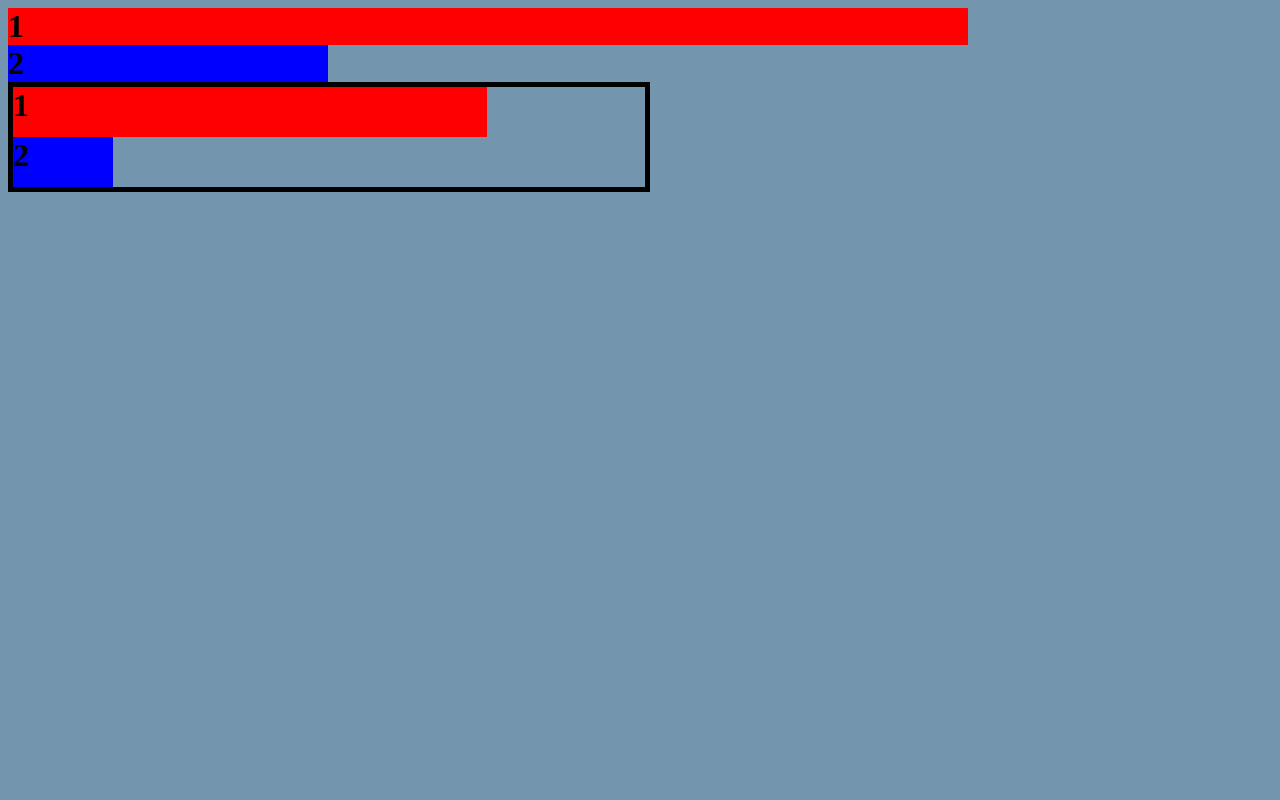
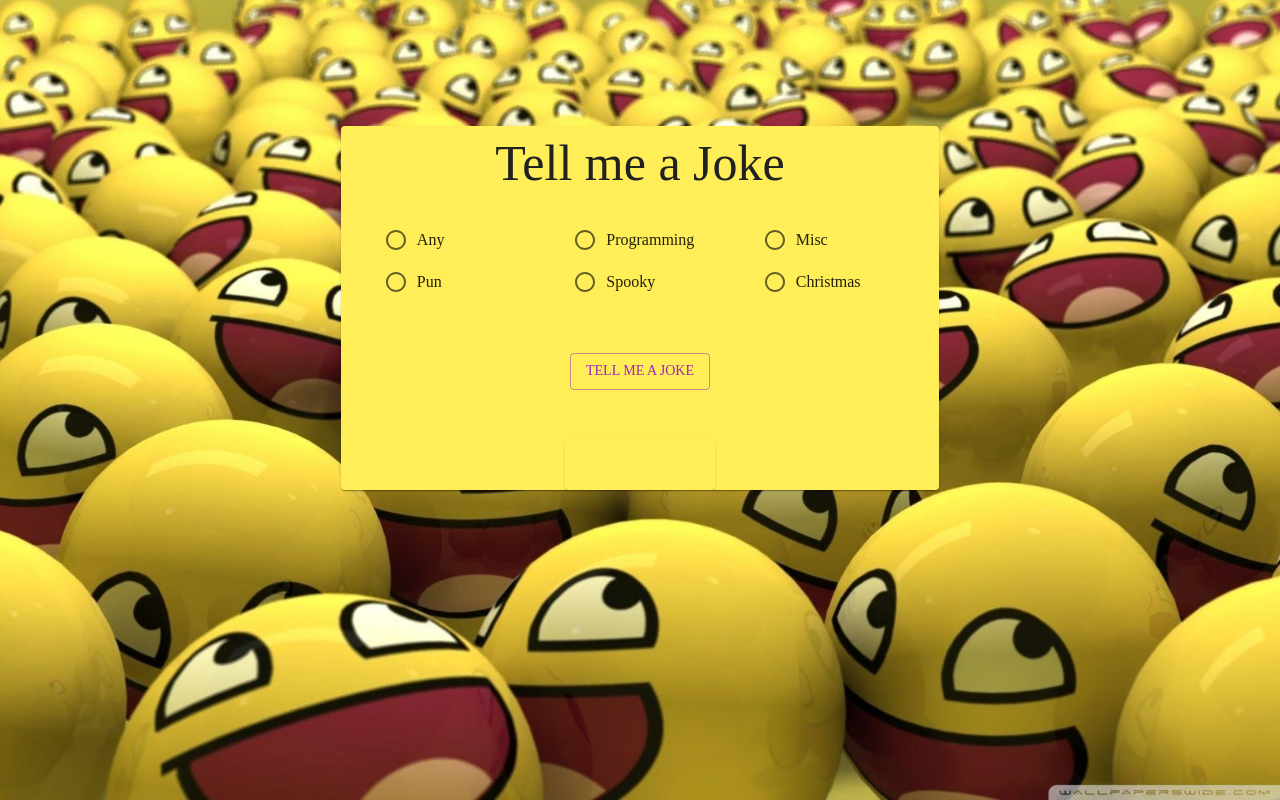
Before and after one commit to EmmanuelOjo97/Joke-Repo, a React (Create React App) app: page / in a window 1280 px wide. Built offline with nearby package versions, Linux system fonts and the light colour scheme.

Commit message:
refactoring and styling

```diff
--- a/package.json
+++ b/package.json
@@ -3,6 +3,10 @@
   "version": "0.1.0",
   "private": true,
   "dependencies": {
+    "@emotion/react": "^11.6.0",
+    "@emotion/styled": "^11.6.0",
+    "@mui/material": "^5.1.1",
+    "@mui/styles": "^5.1.1",
     "@testing-library/jest-dom": "^5.14.1",
     "@testing-library/react": "^11.2.7",
     "@testing-library/user-event": "^12.8.3",
--- a/src/App.css
+++ b/src/App.css
@@ -1,22 +1,9 @@
 body {
-  background-color: #7395ae;
+  background-color: #212121;
+  background-image: url(./images/emojibackground.jpg);
+  background-size: cover;
 }
-
-.flexbox-container {
-  display: grid;
-  /* background-color: #45a29e; */
-  justify-content: space-around;
-  width: 50%;
-  height: 100px;
-  margin: auto;
-  grid-template-columns: repeat(3, 200px);
-}
-
-.flex-item {
-  /* width: 50px; */
-  margin: 10px;
-  border: 3px;
-}
+@import url("https://fonts.googleapis.com/css2?family=Mochiy+Pop+One&family=Noto+Sans+JP:wght@900&family=Quicksand:wght@700&display=swap");
 
 .title {
   text-align: center;
@@ -39,7 +26,7 @@ body {
 
 .fetch-btn:hover {
   background-color: #04aa6d;
-  color: white;
+  color: black;
 }
 
 .joke {
@@ -53,40 +40,9 @@ body {
   font-size: 20px;
 }
 
-.box {
-  width: 50%;
-  height: 100px;
-  border: black solid 5px;
-  /* margin: 20px auto; */
-  margin: 0% 0;
-  /* display: flex; */
-  justify-content: space-evenly;
+.App {
+  display: flex;
+  align-items: center;
+  flex-direction: column;
+  margin-top: 10%;
 }
-
-.positioning-1 {
-  background-color: red;
-  width: 75%;
-  height: 50%;
-}
-.positioning-2 {
-  background-color: blue;
-  width: 100px;
-  height: 50%;
-}
-
-.positioning-3 {
-  background-color: red;
-  width: 75vw;
-  height: 50%;
-}
-.positioning-4 {
-  background-color: blue;
-  width: 25vw;
-  height: 50%;
-}
-.lorem {
-  width: 5%;
-}
-h1 {
-  margin: 0;
-}
--- a/src/App.js
+++ b/src/App.js
@@ -1,10 +1,43 @@
 import react from "react";
-import { useState, useEffect } from "react";
-import { checkboxes } from "./checkboxes";
+import { useState } from "react";
+// import { checkboxes } from "./checkboxes";
 import "./App.css";
-import Checkbox from "./Checkbox";
+import { Checkbox } from "./components/Checkbox";
+import FetchButton from "./components/FetchButton";
+import Card from "@mui/material/Card";
+import { Typography } from "@mui/material";
+import { Grid } from "@mui/material";
+import { styled } from "@mui/system";
+import { makeStyles } from "@mui/styles";
+
+import { createTheme, ThemeProvider } from "@mui/material/styles";
+import JokeCard from "./components/JokeCard";
+
+const MyComp = styled(Card)({
+  background: "#FFEE58",
+});
+
+const theme = createTheme({
+  typography: {
+    fontFamily: "Mochiy Pop One",
+  },
+});
+
+const useStyles = makeStyles({
+  root: {
+    spacing: "0",
+    direction: "column",
+    alignItems: "center",
+    justifyContent: "center",
+  },
+  text: {
+    color: "#212121",
+  },
+});
 
 function App() {
+  const classes = useStyles();
+
   const [loading, setLoading] = useState(true);
   const [jokes, setJokes] = useState({});
   const [showPunchline, setShowPunchline] = useState(false);
@@ -12,12 +45,6 @@ function App() {
   const [category, setCategory] = useState(
     "Programming,Miscellaneous,Pun,Spooky,Christmas"
   );
-  // const [isChecked, setIsChecked] = useState(false);
-  // const [checkedState, setCheckedState] = useState(
-  //   new Array(checkboxes.length).fill(false)
-  // );
-
-  const whydawg = "Pun";
 
   const fetchJoke = async () => {
     try {
@@ -37,11 +64,7 @@ function App() {
       setLoading(true);
     }
   };
-  // "Programming,Miscellaneous,Pun,Spooky,Christmas"
 
-  // if (loading) {
-  //   return <h1>loading jokes</h1>;
-  // }
   console.log(jokes);
   const setup = jokes.setup;
   const punchline = jokes.delivery;
@@ -50,72 +73,41 @@ function App() {
     setShowPunchline(!showPunchline);
   };
   const handleCheckBox = (e) => {
-    // setIsChecked(!isChecked);
-    // console.log(isChecked);
-
     console.log(e.target.value);
     setCategory(e.target.value);
     console.log(category);
     setAnyChecked(false);
   };
 
-  // return (
-  //   <div>
-  //     <h1 className="title">Tell me a Joke</h1>
-  //     <div className="flexbox-container">
-  //       {checkboxes.map((checker, index) => {
-  //         return (
-  //           <div key={index} className="flex-item">
-  //             <input
-  //               type="radio"
-  //               value={checker.category}
-  //               name="pooper"
-  //               onChange={(e) => handleCheckBox(e)}
-  //             />
-  //             <label htmlFor="">{checker.category}</label>
-  //           </div>
-  //         );
-  //       })}
-  //     </div>
+  return (
+    <div className="App">
+      <ThemeProvider theme={theme}>
+        <MyComp>
+          <Grid container className={classes.root}>
+            <Typography sx={{ fontSize: 50 }} className={classes.text}>
+              Tell me a Joke
+            </Typography>
+          </Grid>
 
-  //     <button
-  //       onClick={() => {
-  //         fetchJoke();
-  //       }}
-  //       className="fetch-btn"
-  //     >
-  //       Tell me a joke
-  //     </button>
-  //     <section className="joke">
-  //       <p className="joke-content">{setup}</p>
-  //       {!loading ? (
-  //         <button onClick={() => showJoke()}>
-  //           {!showPunchline ? "Show me the joke" : "hide joke"}
-  //         </button>
-  //       ) : null}
+          <br />
+          <Grid container className={classes.root} marginLeft="30px">
+            <Checkbox handleCheckBox={handleCheckBox} />
+          </Grid>
 
-  //       {showPunchline ? <p className="joke-content">{punchline}</p> : null}
-  //     </section>
-  //   </div>
-  // );
-
-  return (
-    <div>
-      <div className="positioning-3">
-        <h1>1</h1>
-      </div>
-      <div className="positioning-4">
-        <h1>2</h1>
-      </div>
-      <div className="box">
-        <div className="positioning-1">
-          <h1>1</h1>
-        </div>
-        <div className="positioning-2">
-          <h1>2</h1>
-        </div>
-        {/* <div className="positioning-3">3</div> */}
-      </div>
+          <Grid container className={classes.root} marginTop="50px">
+            <FetchButton fetchJoke={fetchJoke} />
+          </Grid>
+          <Grid container className={classes.root} marginTop="50px">
+            <JokeCard
+              setup={setup}
+              loading={loading}
+              showPunchline={showPunchline}
+              showJoke={showJoke}
+              punchline={punchline}
+            />
+          </Grid>
+        </MyComp>
+      </ThemeProvider>
     </div>
   );
 }
--- a/src/Checkbox.js
+++ /dev/null
@@ -1,35 +0,0 @@
-import React from "react";
-// import { checkboxes } from "./checkboxes";
-
-export const Checkbox = ({ checkboxes, handleCheckBox }) => {
-  return (
-    <div>
-      {/* <input
-        type="radio"
-        value={category}
-        name={category}
-        onChange={(e) => handleCheckBox(e)}
-      />
-      <label>{category}</label>
-      <h1>hi</h1> */}
-
-      {checkboxes.map((poop, index) => {
-        const { category } = poop;
-        return (
-          <div>
-            <input
-              type="radio"
-              value={category}
-              name={category}
-              onChange={(e) => handleCheckBox(e)}
-            />
-            <label>{category}</label>
-          </div>
-        );
-      })}
-      <h1>hi</h1>
-    </div>
-  );
-};
-
-export default Checkbox;
--- /dev/null
+++ b/src/components/Checkbox.js
@@ -0,0 +1,32 @@
+import React from "react";
+import { checkboxes } from "../data/checkboxes";
+
+import Radio from "@mui/material/Radio";
+import RadioGroup from "@mui/material/RadioGroup";
+import FormControlLabel from "@mui/material/FormControlLabel";
+
+import { Grid } from "@mui/material";
+
+export const Checkbox = ({ handleCheckBox }) => {
+  return (
+    <div>
+      <RadioGroup onChange={(e) => handleCheckBox(e)}>
+        <Grid container>
+          {checkboxes.map((radio) => {
+            return (
+              <Grid item xs={4}>
+                <FormControlLabel
+                  value={radio.category}
+                  control={<Radio />}
+                  label={radio.category}
+                />
+              </Grid>
+            );
+          })}
+        </Grid>
+      </RadioGroup>
+    </div>
+  );
+};
+
+export default Checkbox;
--- /dev/null
+++ b/src/components/FetchButton.js
@@ -0,0 +1,21 @@
+import React from "react";
+import { Button } from "@mui/material";
+
+function FetchButton({ fetchJoke }) {
+  return (
+    <div>
+      <Button
+        onClick={() => {
+          fetchJoke();
+        }}
+        className="fetch-btn"
+        variant="outlined"
+        color="secondary"
+      >
+        Tell me a joke
+      </Button>
+    </div>
+  );
+}
+
+export default FetchButton;
--- /dev/null
+++ b/src/components/JokeCard.js
@@ -0,0 +1,38 @@
+import React from "react";
+import Card from "@mui/material/Card";
+import { Typography } from "@mui/material";
+import { Button } from "@mui/material";
+import { styled } from "@mui/system";
+import { Grid } from "@mui/material";
+
+const MyJokeCard = styled(Card)({
+  background: "#FFEE58",
+});
+
+function JokeCard({ setup, loading, punchline, showJoke, showPunchline }) {
+  return (
+    <MyJokeCard className="joke">
+      <Typography className="joke-content">{setup}</Typography>
+      {!loading ? (
+        <Button
+          onClick={() => showJoke()}
+          className="fetch-btn"
+          variant="outlined"
+          color="secondary"
+        >
+          {!showPunchline ? (
+            <Typography> Show me the joke</Typography>
+          ) : (
+            <Typography>Hide joke</Typography>
+          )}
+        </Button>
+      ) : null}
+
+      <Grid container marginTop="50px" justifyContent="center">
+        {showPunchline ? <Typography>{punchline}</Typography> : null}
+      </Grid>
+    </MyJokeCard>
+  );
+}
+
+export default JokeCard;
--- /dev/null
+++ b/src/data/checkboxes.js
@@ -0,0 +1,8 @@
+export const checkboxes = [
+  { category: "Any" },
+  { category: "Programming" },
+  { category: "Misc" },
+  { category: "Pun" },
+  { category: "Spooky" },
+  { category: "Christmas" },
+];
--- a/src/index.js
+++ b/src/index.js
@@ -1,7 +1,6 @@
 import React from "react";
 import ReactDOM from "react-dom";
 import App from "./App";
-import Messing from "./messing";
 
 ReactDOM.render(
   <React.StrictMode>
--- a/src/joke.css
+++ /dev/null
@@ -1 +0,0 @@
-/* going to add styling now */
--- a/src/messing.js
+++ /dev/null
@@ -1,39 +0,0 @@
-import React from "react";
-import { useState, useEffect } from "react";
-import Checkbox from "./Checkbox";
-import { checkboxes } from "./checkboxes";
-import "./App.css";
-
-export default function Messing() {
-  const [isChecked, setIsChecked] = useState(false);
-
-  const handleCheckBox = (e) => {
-    // setIsChecked(!isChecked);
-    // console.log(isChecked);
-
-    console.log(e.target.value);
-    // setCategory(e.target.value);
-    // console.log(category);
-    // setAnyChecked(false);
-    if (isChecked === true) {
-      setIsChecked(false);
-    } else {
-      setIsChecked(true);
-    }
-  };
-
-  return (
-    <div>
-      {/* {checkboxes.map((category, index) => {
-        return (
-          <Checkbox
-            key={index}
-            category={category.category}
-            handleCheckBox={handleCheckBox}
-          />
-        );
-      })} */}
-      <Checkbox handleCheckBox={handleCheckBox} checkboxes={checkboxes} />
-    </div>
-  );
-}
```
Also changed, not shown: src/images/emojibackground.jpg (added), 1 other file (tests, documents, lock files or other folders).
